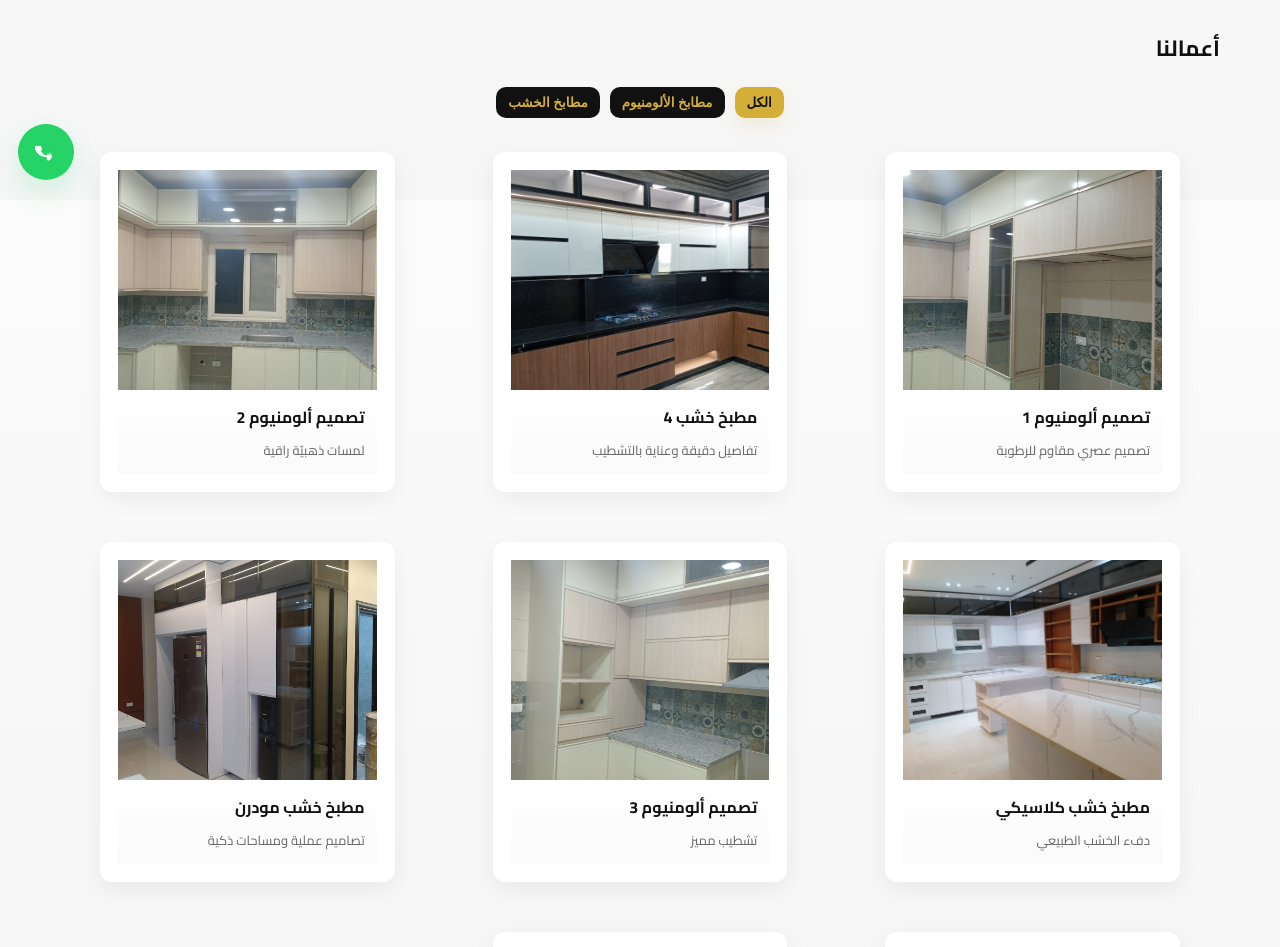
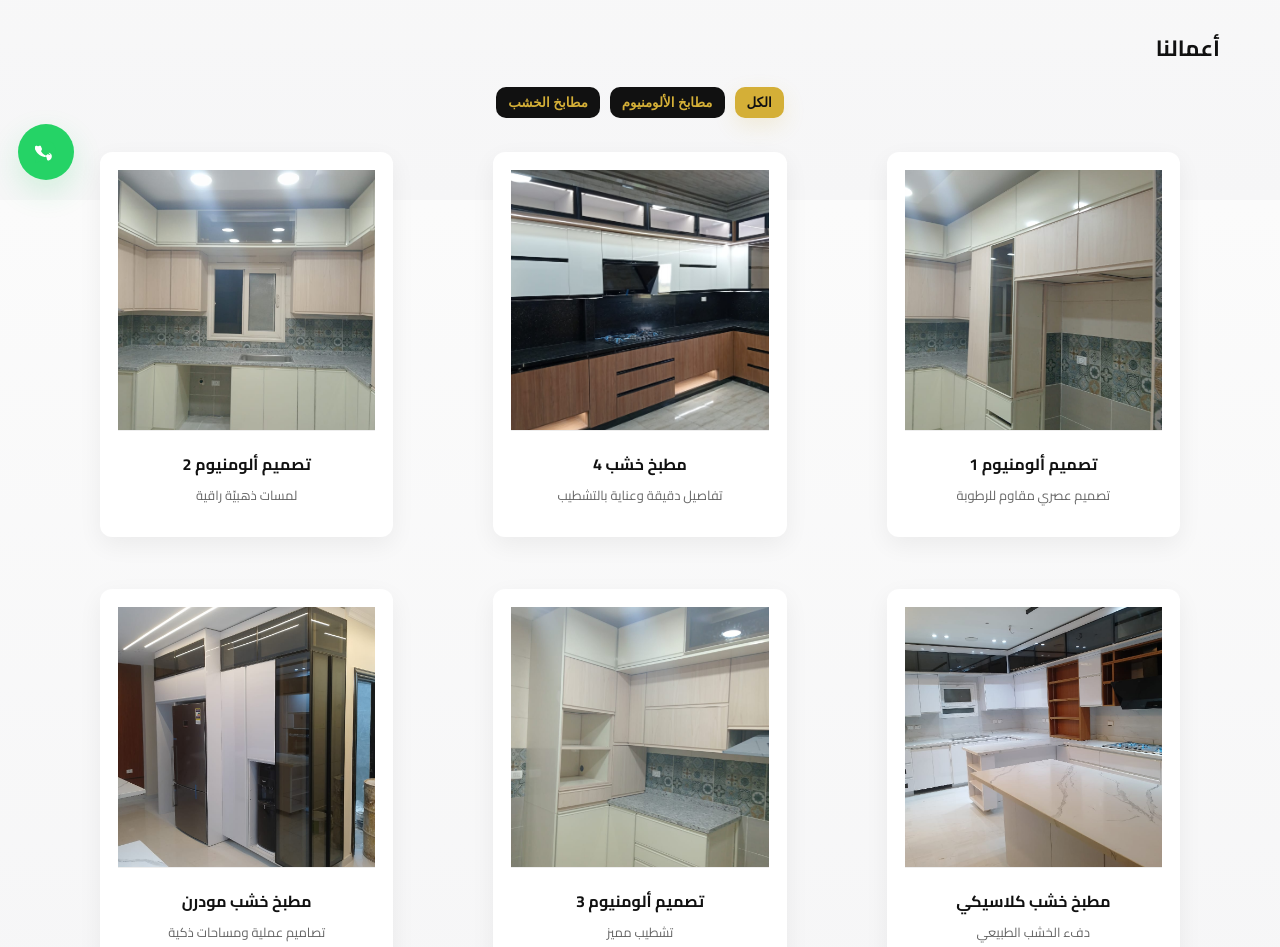
Before and after one commit to massiakitchen/massia-kitchen, a plain HTML site: page index.html in a window 1280 px wide. Shown: the part 600-1547 px from the top of the page. Drawn offline with Linux system fonts and the light colour scheme.

Commit message:
Update style.css

```diff
--- a/style.css
+++ b/style.css
@@ -73,17 +73,73 @@ html,body{height:100%;margin:0;font-family:'Cairo',sans-serif;color:var(--text);
 .filter-btn.active{background:var(--gold);color:var(--black);box-shadow:0 8px 22px rgba(212,175,55,0.16)}
 .filter-btn:hover{transform:translateY(-3px)}
 
-.gallery-grid{display:grid;grid-template-columns:repeat(3,1fr);gap:18px;margin-top:6px}
+/*.gallery-grid{display:grid;grid-template-columns:repeat(3,1fr);gap:18px;margin-top:6px}
 .card{overflow:hidden}
 .card img{width:100%;height:220px;object-fit:cover;display:block;transition:transform .35s ease,box-shadow .25s}
 .card:hover img{transform:scale(1.06);box-shadow:0 18px 50px rgba(0,0,0,0.15)}
 .card figcaption{padding:12px;background:linear-gradient(180deg,#fff,#fafafa)}
 .card figcaption h4{margin:0;font-size:16px;color:#111}
-.card figcaption p{margin:6px 0 0;color:#666;font-size:13px}
+.card figcaption p{margin:6px 0 0;color:#666;font-size:13px}*/
+
+/* ===== تحسين مظهر معرض الأعمال ===== */
+
+.gallery-grid {
+  display: grid;
+  grid-template-columns: repeat(auto-fit, minmax(280px, 1fr));
+  gap: 20px;
+  justify-content: center;
+  align-items: start;
+}
+
+.card {
+  border-radius: var(--radius);
+  overflow: hidden;
+  background: var(--card-bg);
+  box-shadow: 0 6px 18px rgba(0,0,0,0.08);
+  transition: transform .3s ease, box-shadow .3s ease, opacity 0.3s ease;
+  opacity: 1;
+}
+.card:hover {
+  transform: translateY(-5px);
+  box-shadow: 0 10px 28px rgba(0,0,0,0.12);
+}
+
+.card img {
+  width: 100%;
+  height: 260px;
+  object-fit: cover;
+  display: block;
+  transition: transform 0.35s ease;
+}
+.card:hover img {
+  transform: scale(1.06);
+}
+
+.card figcaption {
+  padding: 12px 14px;
+  text-align: center;
+  background: #fff;
+  border-top: 1px solid #eee;
+}
+.card figcaption h4 {
+  font-size: 16px;
+  margin: 6px 0 4px;
+  color: var(--black);
+}
+.card figcaption p {
+  font-size: 13px;
+  color: #666;
+  margin: 0;
+}
+
+@media (max-width: 768px) {
+  .card img { height: 200px; }
+}
+
 
 /* grid responsiveness */
-@media (max-width:980px){ .gallery-grid{grid-template-columns:repeat(2,1fr)} .section-grid{grid-template-columns:1fr} }
-@media (max-width:600px){ .gallery-grid{grid-template-columns:1fr} .main-nav{display:none} .cta-header{display:none} .brand-text h1{font-size:16px} }
+/*@media (max-width:980px){ .gallery-grid{grid-template-columns:repeat(2,1fr)} .section-grid{grid-template-columns:1fr} }
+@media (max-width:600px){ .gallery-grid{grid-template-columns:1fr} .main-nav{display:none} .cta-header{display:none} .brand-text h1{font-size:16px} }*/
 
 /* ===== Branches grid ===== */
 .branches-grid{display:grid;grid-template-columns:360px 1fr;gap:18px;align-items:start}
```
